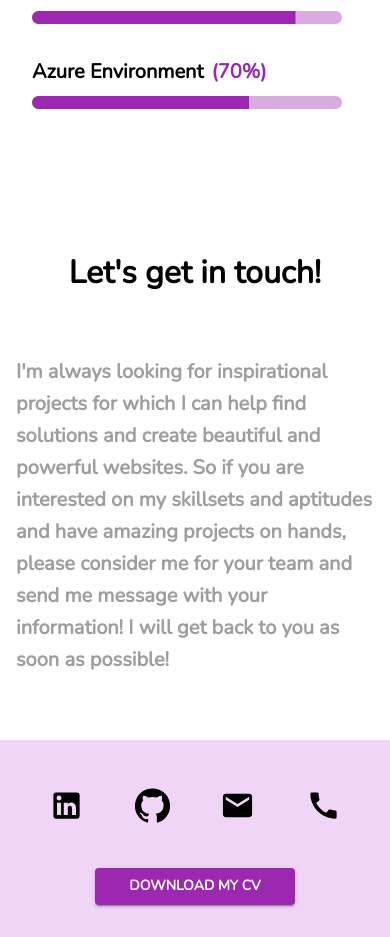
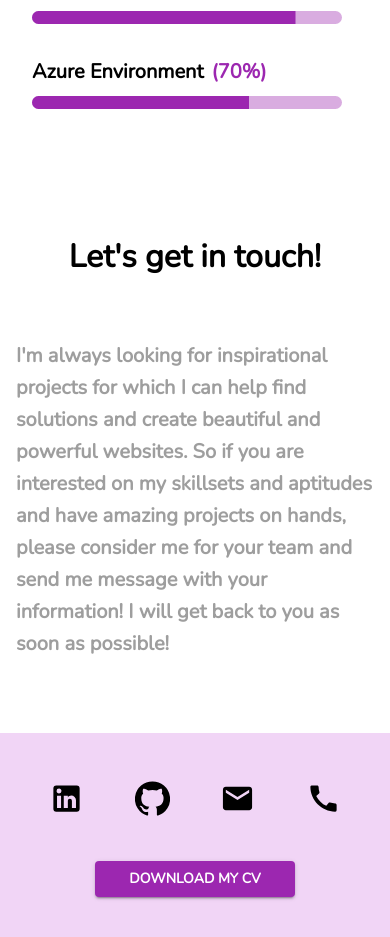
Before and after one commit to WendyChenj/My-Portfolio, a React (Create React App) app: page / in a window 390 px wide. Shown: the part 5420-6357 px from the top of the page. Built offline with nearby package versions, Linux system fonts and the light colour scheme.

Commit message:
contact page adjustment

```diff
--- a/src/components/Contact/Contact.css
+++ b/src/components/Contact/Contact.css
@@ -97,6 +97,10 @@
         padding: 32px 16px 16px;
     }
 
+    .contact-container {
+        padding-top: 112px;
+    }
+
     .contact-end {
         height: 220px;
     }
@@ -121,12 +125,6 @@
     }
 }
 
-@media (max-width: 600px and max-height: 800px) {
-    .contact-container {
-        padding-top: 112px;
-    }
-}
-
 
 .contact-content-extra-small {
     display: flex;
```
